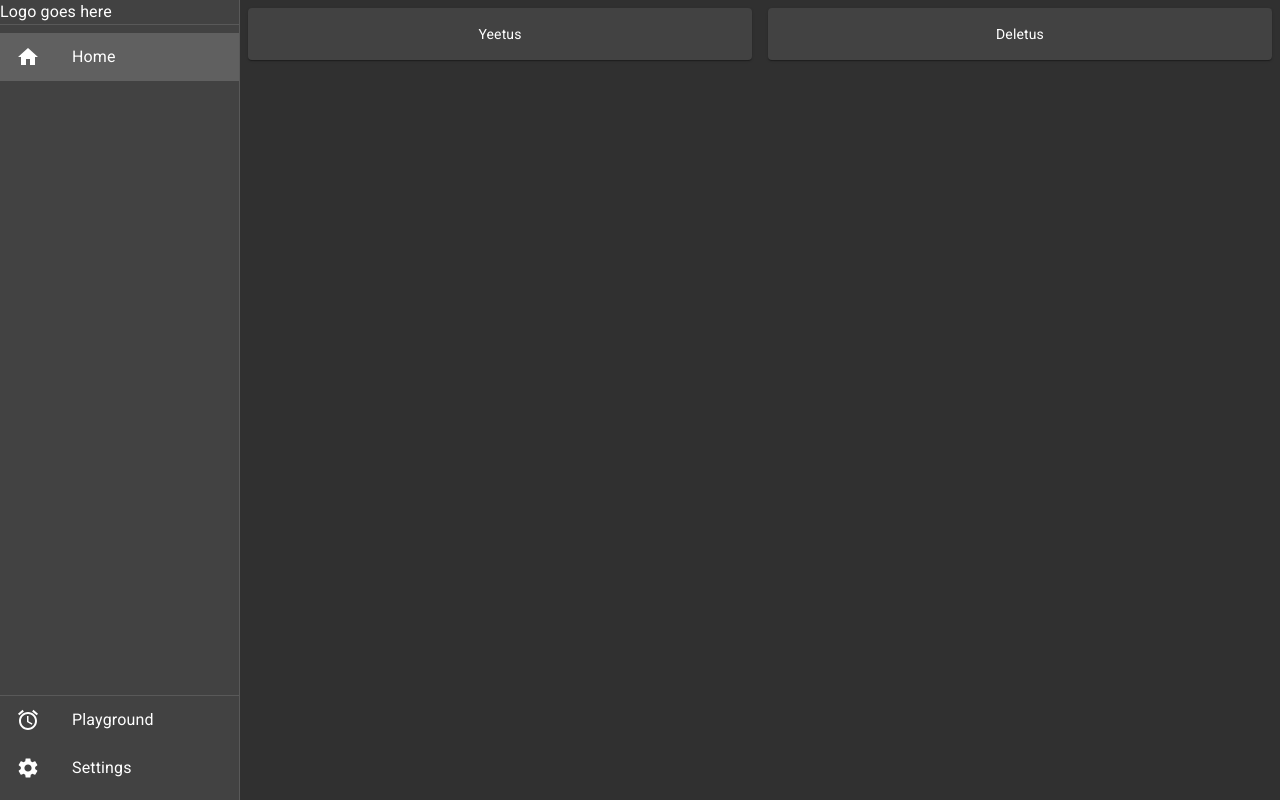
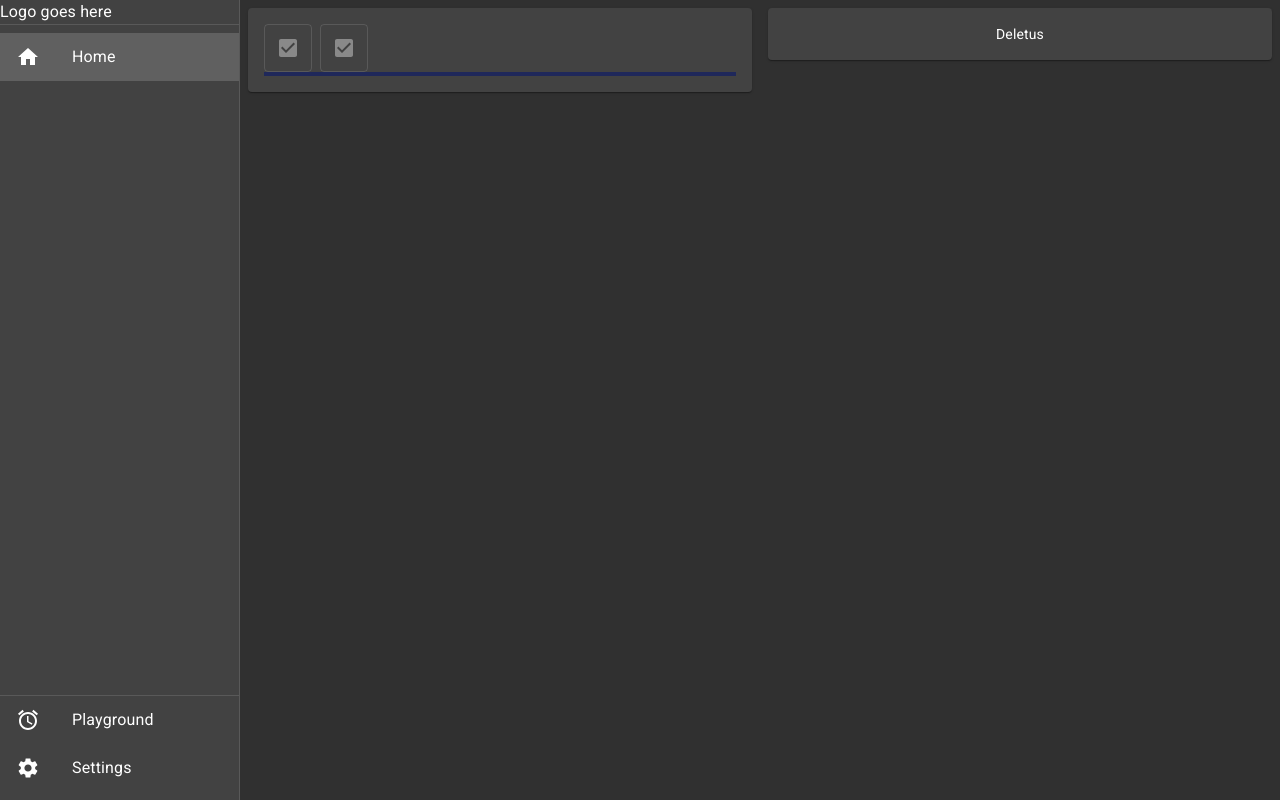
Before and after one commit to clayplumridge/react-game, a React app: page / in a window 1280 px wide. Built offline with nearby package versions, Linux system fonts and the light colour scheme.

Commit message:
Add the lab for toggle buttons Start on Activity / timer management Progress bar

```diff
--- a/package.json
+++ b/package.json
@@ -29,6 +29,7 @@
     "dependencies": {
         "@material-ui/core": "^4.11.3",
         "@material-ui/icons": "^4.11.2",
+        "@material-ui/lab": "^4.0.0-alpha.57",
         "electron": "^11.2.3",
         "react": "^17.0.1",
         "react-dom": "^17.0.1",
--- a/src/render/blades/HomeBlade.tsx
+++ b/src/render/blades/HomeBlade.tsx
@@ -1,11 +1,17 @@
 import {
+    Button,
     createStyles,
     Grid,
+    LinearProgress,
     makeStyles,
     Paper,
     Theme
 } from "@material-ui/core";
+import { ToggleButton } from "@material-ui/lab";
 import * as React from "react";
+import { Observer } from "../components/Observer";
+import { ActivityManager } from "../state/ActivityManager";
+import * as Icons from "@material-ui/icons";
 
 const useStyles = makeStyles((theme: Theme) =>
     createStyles({
@@ -14,9 +20,29 @@ const useStyles = makeStyles((theme: Theme) =>
             display: "flex",
             flexDirection: "column",
             alignItems: "center"
+        },
+        progress: {
+            width: "100%"
         }
     })
 );
+
+const enum TestActivities {
+    First = "first",
+    Second = "second"
+}
+
+interface ActivityDisplayProps {}
+
+const activityDisplayPropsMap: Record<TestActivities, ActivityDisplayProps> = {
+    [TestActivities.First]: {},
+    [TestActivities.Second]: {}
+};
+
+const testManager = new ActivityManager<TestActivities>({
+    [TestActivities.First]: 10,
+    [TestActivities.Second]: 5
+});
 
 export const HomeBlade: React.FunctionComponent<{}> = () => {
     const styles = useStyles();
@@ -24,7 +50,53 @@ export const HomeBlade: React.FunctionComponent<{}> = () => {
     return (
         <Grid container spacing={2}>
             <Grid item xs={12} md={6}>
-                <Paper className={styles.paper}>Yeetus</Paper>
+                <Paper className={styles.paper}>
+                    <Grid container spacing={1}>
+                        <Observer
+                            observed={{
+                                currentActivity: testManager.getCurrentActivityId()
+                            }}
+                        >
+                            {({ currentActivity }) => (
+                                <>
+                                    {...(Object.keys(
+                                        activityDisplayPropsMap
+                                    ) as TestActivities[]).map(key => (
+                                        <Grid item key={key}>
+                                            <ToggleButton
+                                                selected={
+                                                    key == currentActivity
+                                                }
+                                                onClick={() =>
+                                                    testManager.setCurrentActivityId(
+                                                        key
+                                                    )
+                                                }
+                                                value={key}
+                                            >
+                                                <Icons.CheckBox />
+                                            </ToggleButton>
+                                        </Grid>
+                                    ))}
+                                </>
+                            )}
+                        </Observer>
+                    </Grid>
+
+                    <Observer
+                        observed={{
+                            progressValue: testManager.getCurrentProgress()
+                        }}
+                    >
+                        {({ progressValue }) => (
+                            <LinearProgress
+                                className={styles.progress}
+                                variant="determinate"
+                                value={progressValue || 0}
+                            />
+                        )}
+                    </Observer>
+                </Paper>
             </Grid>
             <Grid item xs={12} md={6}>
                 <Paper className={styles.paper}>Deletus</Paper>
--- /dev/null
+++ b/src/render/state/ActivityManager.ts
@@ -0,0 +1,35 @@
+import { IReadonlyObservableValue, ObservableValue } from "../core/Observable";
+export class ActivityManager<T extends string> {
+    private readonly currentActivityId = new ObservableValue<T | undefined>(
+        undefined
+    );
+
+    private readonly currentProgress = new ObservableValue<number>(0);
+    private progressTimerId:
+        | ReturnType<typeof setInterval>
+        | undefined = undefined;
+
+    constructor(readonly timingMapInS: Record<T, number>) {}
+
+    public getCurrentActivityId(): IReadonlyObservableValue<T | undefined> {
+        return this.currentActivityId;
+    }
+
+    public getCurrentProgress(): IReadonlyObservableValue<number> {
+        return this.currentProgress;
+    }
+
+    public setCurrentActivityId(val: T | undefined) {
+        this.progressTimerId && clearInterval(this.progressTimerId);
+
+        this.currentProgress.value = 0;
+        this.currentActivityId.value = val;
+
+        this.progressTimerId = val
+            ? setInterval(() => {
+                  this.currentProgress.value =
+                      (this.currentProgress.value + 1) % 100;
+              }, this.timingMapInS[val] * 10)
+            : undefined;
+    }
+}
```
Also changed, not shown: 1 other file (tests, documents, lock files or other folders).
